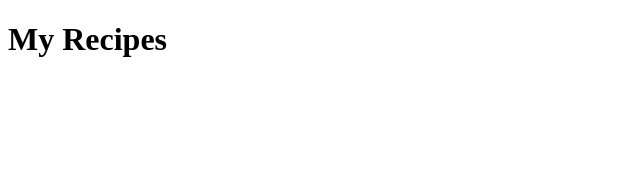
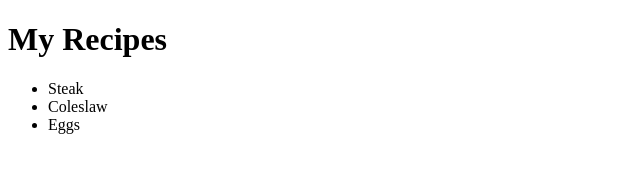
Before and after one commit to nndeto/recipe-app-test, a plain HTML site: page index.html in a window 1280 px wide. Shown: the whole page, without its empty margins (0-640 px from the left). Drawn offline with Linux system fonts and the light colour scheme.

Commit message:
updated recipes to thing

```diff
--- a/index.html
+++ b/index.html
@@ -9,6 +9,10 @@
 </head>
 <body>
     <h1> My Recipes </h1>
-
+    <ul>
+        <li>Steak</li>
+        <li>Coleslaw</li>
+        <li>Eggs</li>
+    </ul>
 </body>
 </html>
```
